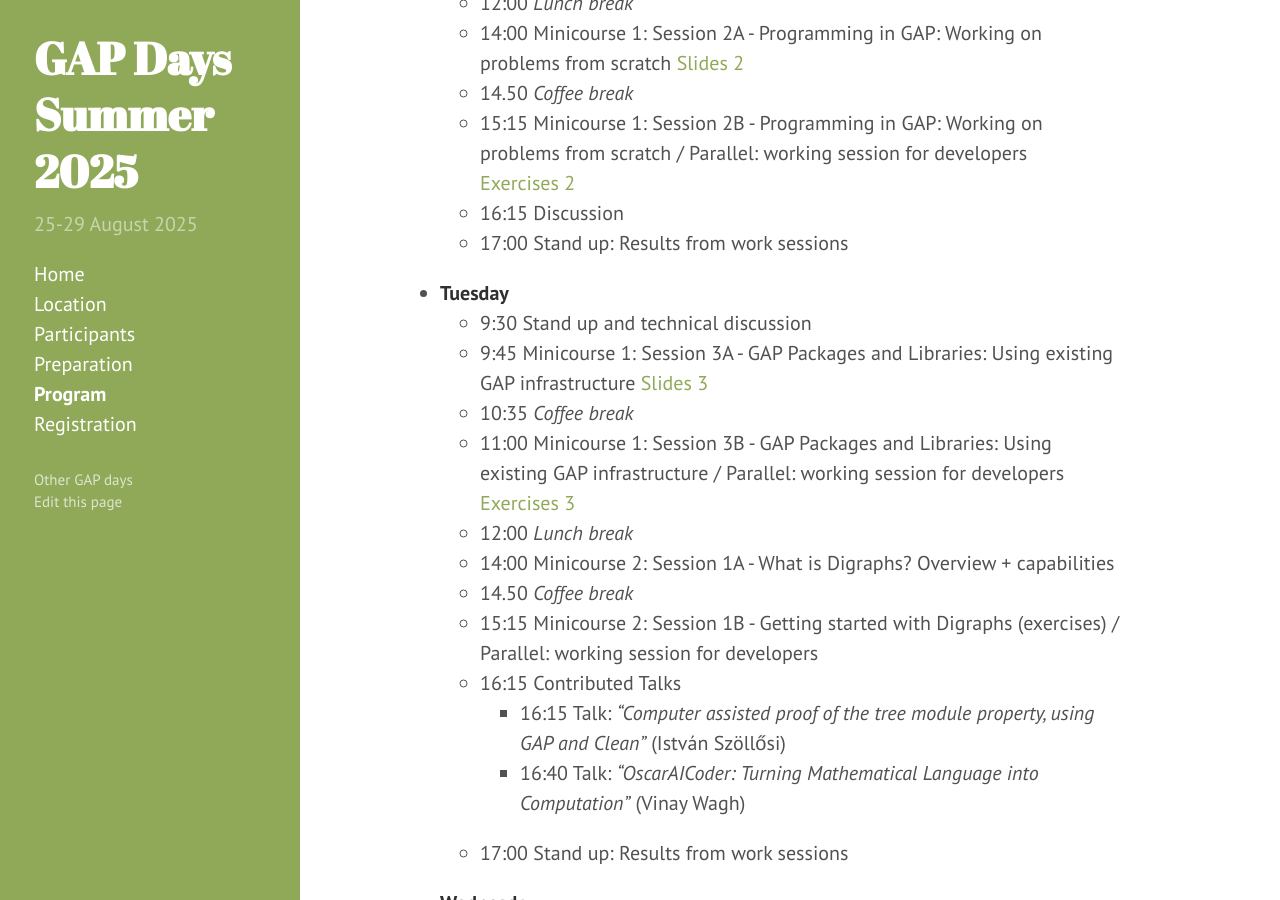
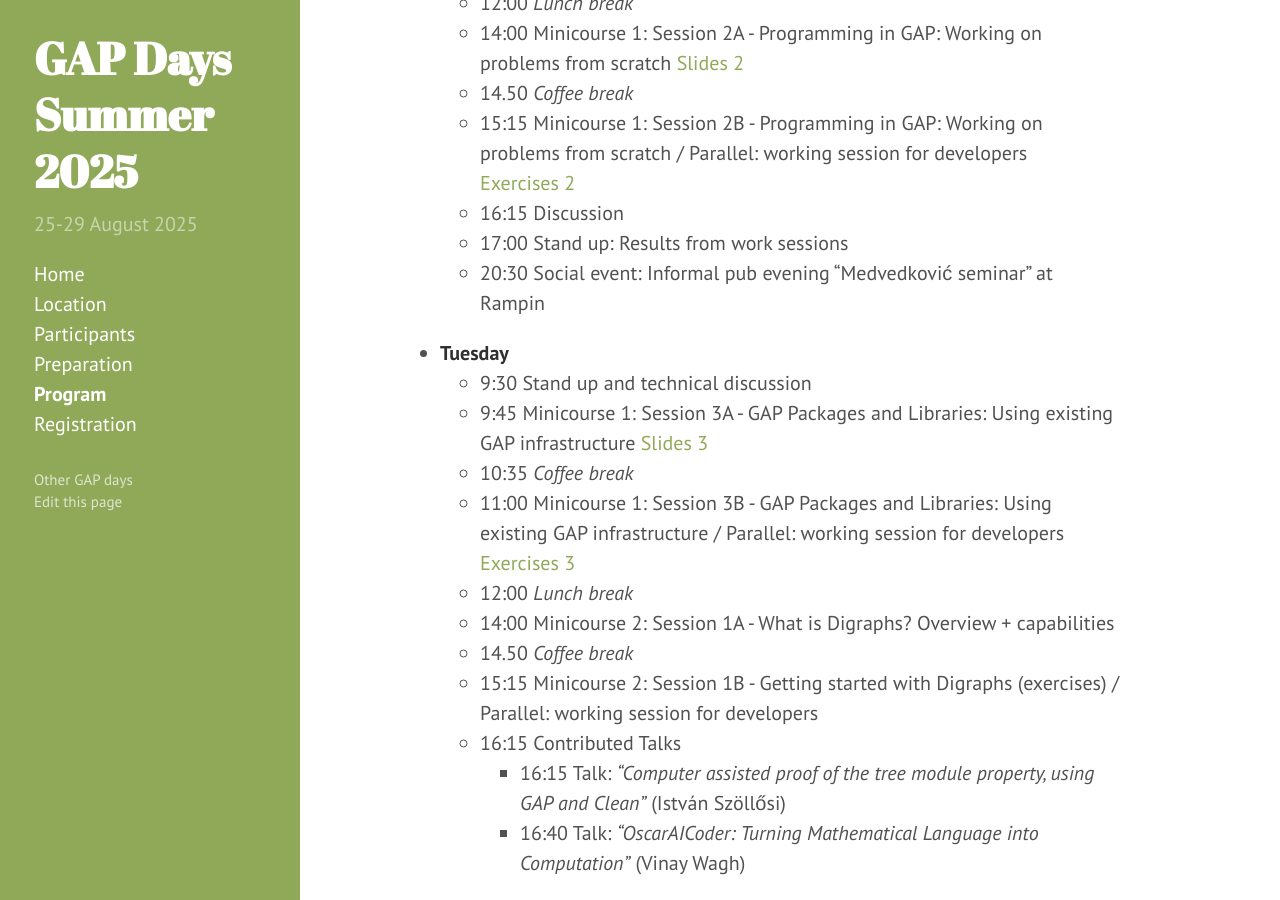
Before and after one commit to gapdays/gapdays2025-summer, a Jekyll site: the page built from program.md, in a window 1280 px wide and 900 px high, scrolled down 1217 px. Built offline with Jekyll 4.4.1, drawn with Linux system fonts in a browser that asks for light colours.

Commit message:
add social event to Monday evening

```diff
--- a/program.md
+++ b/program.md
@@ -74,6 +74,7 @@ The schedule is subject to further changes.
   - 15:15 Minicourse 1: Session 2B - Programming in GAP: Working on problems from scratch / Parallel: working session for  developers [Exercises&nbsp;2]({{ site.baseurl }}/slides/introEx2.pdf)
   - 16:15 Discussion
   - 17:00 Stand up: Results from work sessions
+  - 20:30 Social event:  Informal pub evening "Medvedković seminar" at Rampin
 
 - **Tuesday**
   - 9:30 Stand up and technical discussion
```
